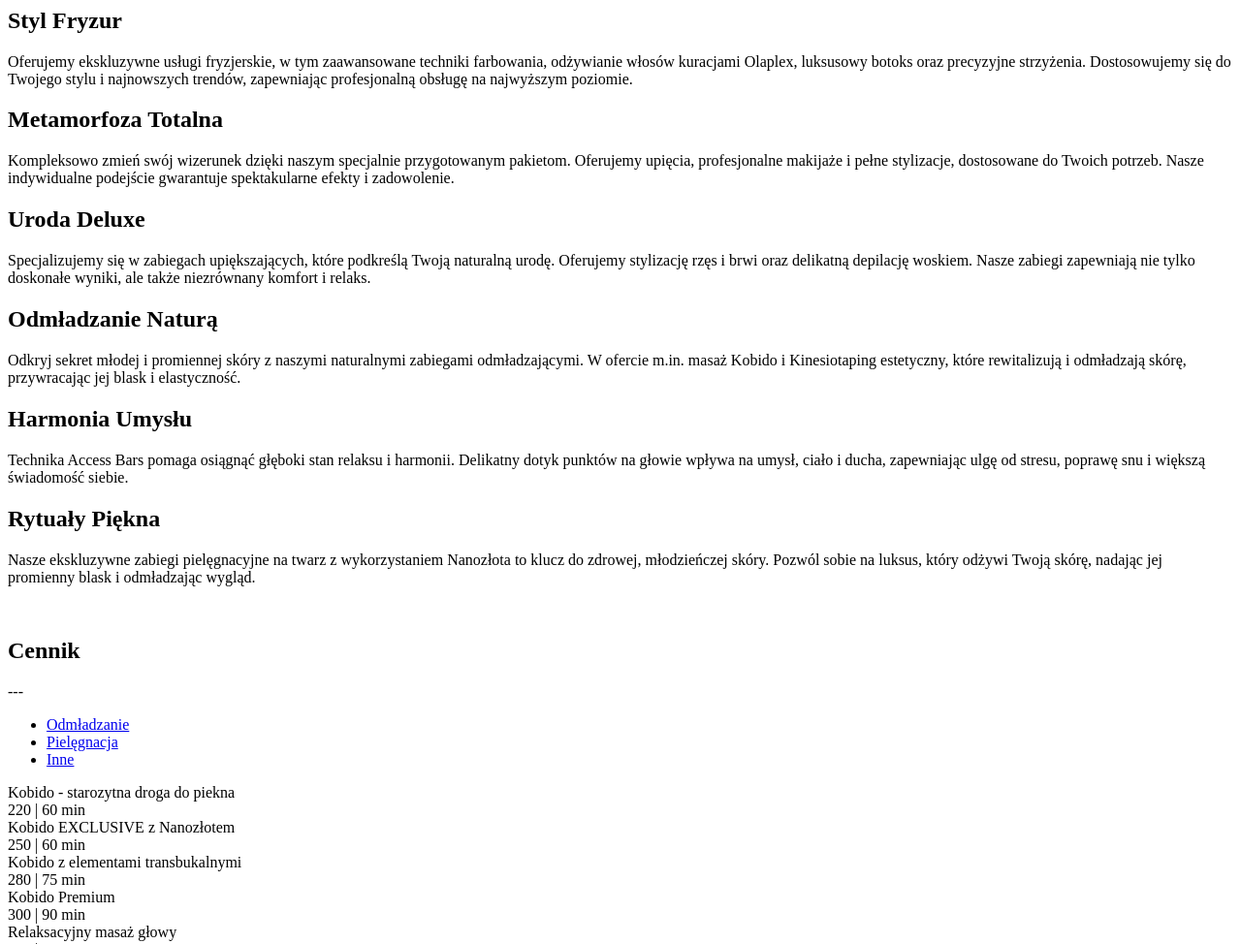
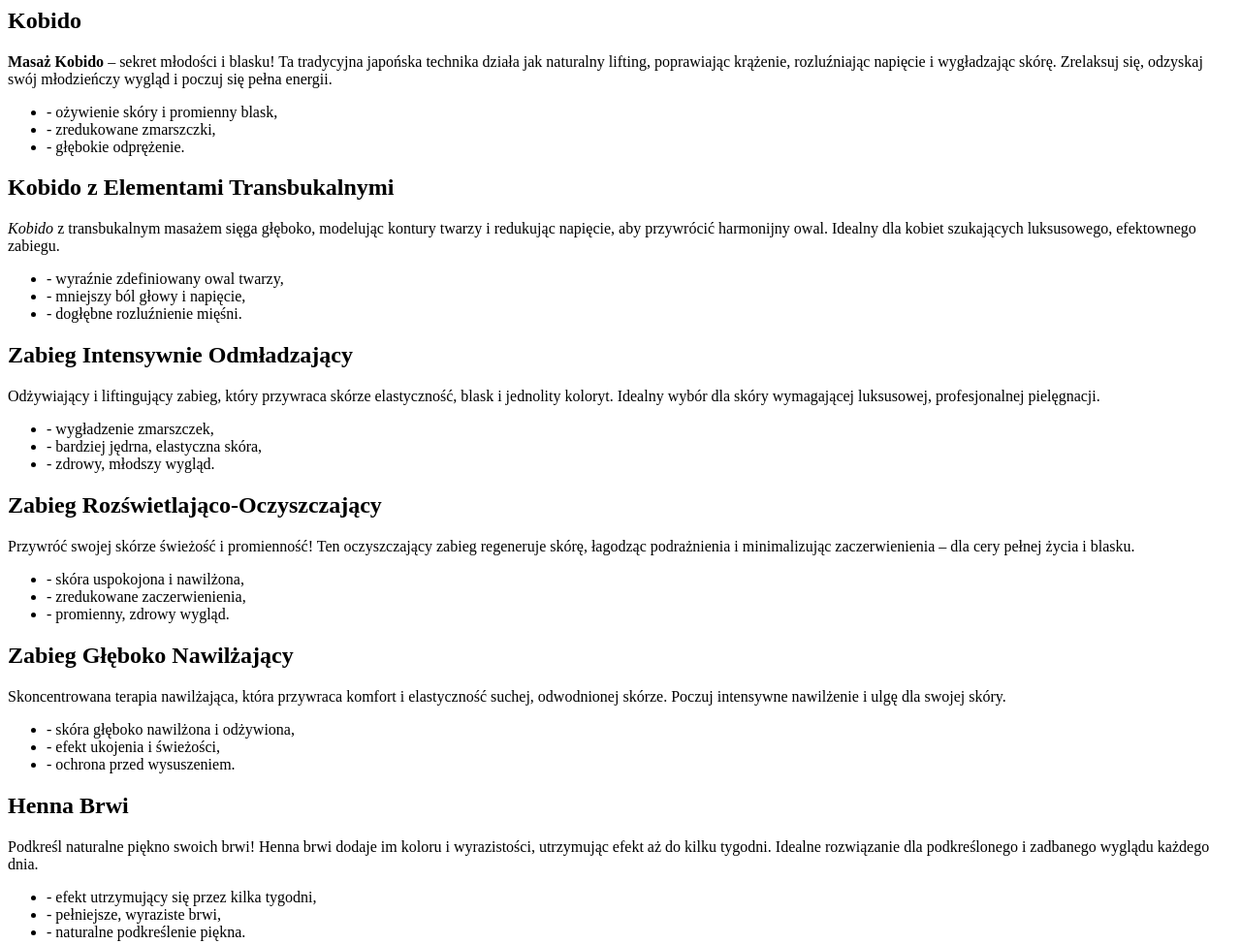
Before and after one commit to Jvrek/website-template, a website: page kosmetologia.html in a window 1280 px wide. Shown: the part 580-1554 px from the top of the page at 97% size. Drawn offline with Linux system fonts and the light colour scheme; a web font is replaced by a local one.

Commit message:
Opisy serwisow

```diff
--- a/kosmetologia.html
+++ b/kosmetologia.html
@@ -81,16 +81,15 @@
           <div class="col-xs-12 col-sm-12 col-md-4 col-lg-4">
             <div class="gold-gradient-box">
               <div class="main-text">
-                <h2>Styl Fryzur</h2>
+                <h2>Kobido</h2>
               </div>
               <div class="description-text">
-                <p>
-                  Oferujemy ekskluzywne usługi fryzjerskie, w tym zaawansowane
-                  techniki farbowania, odżywianie włosów kuracjami Olaplex,
-                  luksusowy botoks oraz precyzyjne strzyżenia. Dostosowujemy się
-                  do Twojego stylu i najnowszych trendów, zapewniając
-                  profesjonalną obsługę na najwyższym poziomie.
-                </p>
+                <p><strong>Masaż Kobido</strong> – sekret młodości i blasku! Ta tradycyjna japońska technika działa jak naturalny lifting, poprawiając krążenie, rozluźniając napięcie i wygładzając skórę. Zrelaksuj się, odzyskaj swój młodzieńczy wygląd i poczuj się pełna energii.</p>
+                <ul>
+                  <li>- ożywienie skóry i promienny blask,</li>
+                  <li>- zredukowane zmarszczki,</li>
+                  <li>- głębokie odprężenie.</li>
+                </ul>
               </div>
             </div>
           </div>
@@ -98,84 +97,87 @@
           <div class="col-xs-12 col-sm-12 col-md-4 col-lg-4">
             <div class="gold-gradient-box">
               <div class="main-text">
-                <h2>Metamorfoza Totalna</h2>
+                <h2>Kobido z Elementami Transbukalnymi</h2>
               </div>
               <div class="description-text">
-                <p>
-                  Kompleksowo zmień swój wizerunek dzięki naszym specjalnie
-                  przygotowanym pakietom. Oferujemy upięcia, profesjonalne
-                  makijaże i pełne stylizacje, dostosowane do Twoich potrzeb.
-                  Nasze indywidualne podejście gwarantuje spektakularne efekty i
-                  zadowolenie.
-                </p>
+                <p><em>Kobido</em> z transbukalnym masażem sięga głęboko, modelując kontury twarzy i redukując napięcie, aby przywrócić harmonijny owal. Idealny dla kobiet szukających luksusowego, efektownego zabiegu.</p>
+                <ul>
+                  <li>- wyraźnie zdefiniowany owal twarzy,</li>
+                  <li>- mniejszy ból głowy i napięcie,</li>
+                  <li>- dogłębne rozluźnienie mięśni.</li>
+                </ul>
               </div>
             </div>
           </div>
+
           <div class="col-xs-12 col-sm-12 col-md-4 col-lg-4">
             <div class="gold-gradient-box">
               <div class="main-text">
-                <h2>Uroda Deluxe</h2>
+                <h2>Zabieg Intensywnie Odmładzający</h2>
               </div>
               <div class="description-text">
-                <p>
-                  Specjalizujemy się w zabiegach upiększających, które podkreślą
-                  Twoją naturalną urodę. Oferujemy stylizację rzęs i brwi oraz
-                  delikatną depilację woskiem. Nasze zabiegi zapewniają nie
-                  tylko doskonałe wyniki, ale także niezrównany komfort i
-                  relaks.
-                </p>
+                <p>Odżywiający i liftingujący zabieg, który przywraca skórze elastyczność, blask i jednolity koloryt. Idealny wybór dla skóry wymagającej luksusowej, profesjonalnej pielęgnacji.</p>
+                <ul>
+                  <li>- wygładzenie zmarszczek,</li>
+                  <li>- bardziej jędrna, elastyczna skóra,</li>
+                  <li>- zdrowy, młodszy wygląd.</li>
+                </ul>
               </div>
             </div>
           </div>
         </div>
-      </div>
-      <div class="wrap-xl container-fluid">
+
         <div class="row">
           <div class="col-xs-12 col-sm-12 col-md-4 col-lg-4">
             <div class="gold-gradient-box">
               <div class="main-text">
-                <h2>Odmładzanie Naturą</h2>
+                <h2>Zabieg Rozświetlająco-Oczyszczający</h2>
               </div>
               <div class="description-text">
-                <p>
-                  Odkryj sekret młodej i promiennej skóry z naszymi naturalnymi
-                  zabiegami odmładzającymi. W ofercie m.in. masaż Kobido i
-                  Kinesiotaping estetyczny, które rewitalizują i odmładzają
-                  skórę, przywracając jej blask i elastyczność.
-                </p>
+                <p>Przywróć swojej skórze świeżość i promienność! Ten oczyszczający zabieg regeneruje skórę, łagodząc podrażnienia i minimalizując zaczerwienienia – dla cery pełnej życia i blasku.</p>
+                <ul>
+                  <li>- skóra uspokojona i nawilżona,</li>
+                  <li>- zredukowane zaczerwienienia,</li>
+                  <li>- promienny, zdrowy wygląd.</li>
+                </ul>
               </div>
             </div>
           </div>
+
           <div class="col-xs-12 col-sm-12 col-md-4 col-lg-4">
             <div class="gold-gradient-box">
-              <div class="main-text"><h2>Harmonia Umysłu</h2></div>
+              <div class="main-text">
+                <h2>Zabieg Głęboko Nawilżający</h2>
+              </div>
               <div class="description-text">
-                <p>
-                  Technika Access Bars pomaga osiągnąć głęboki stan relaksu i
-                  harmonii. Delikatny dotyk punktów na głowie wpływa na umysł,
-                  ciało i ducha, zapewniając ulgę od stresu, poprawę snu i
-                  większą świadomość siebie.
-                </p>
+                <p>Skoncentrowana terapia nawilżająca, która przywraca komfort i elastyczność suchej, odwodnionej skórze. Poczuj intensywne nawilżenie i ulgę dla swojej skóry.</p>
+                <ul>
+                  <li>- skóra głęboko nawilżona i odżywiona,</li>
+                  <li>- efekt ukojenia i świeżości,</li>
+                  <li>- ochrona przed wysuszeniem.</li>
+                </ul>
               </div>
             </div>
           </div>
+
           <div class="col-xs-12 col-sm-12 col-md-4 col-lg-4">
             <div class="gold-gradient-box">
-              <div class="main-text"><h2>Rytuały Piękna</h2></div>
+              <div class="main-text">
+                <h2>Henna Brwi</h2>
+              </div>
               <div class="description-text">
-                <p>
-                  Nasze ekskluzywne zabiegi pielęgnacyjne na twarz z
-                  wykorzystaniem Nanozłota to klucz do zdrowej, młodzieńczej
-                  skóry. Pozwól sobie na luksus, który odżywi Twoją skórę,
-                  nadając jej promienny blask i odmładzając wygląd.
-                </p>
+                <p>Podkreśl naturalne piękno swoich brwi! Henna brwi dodaje im koloru i wyrazistości, utrzymując efekt aż do kilku tygodni. Idealne rozwiązanie dla podkreślonego i zadbanego wyglądu każdego dnia.</p>
+                <ul>
+                  <li>- efekt utrzymujący się przez kilka tygodni,</li>
+                  <li>- pełniejsze, wyraziste brwi,</li>
+                  <li>- naturalne podkreślenie piękna.</li>
+                </ul>
               </div>
             </div>
           </div>
         </div>
       </div>
     </section>
-
     <section id="pricing">
       <br />
       <div class="wrap-xl container-fluid">
```
